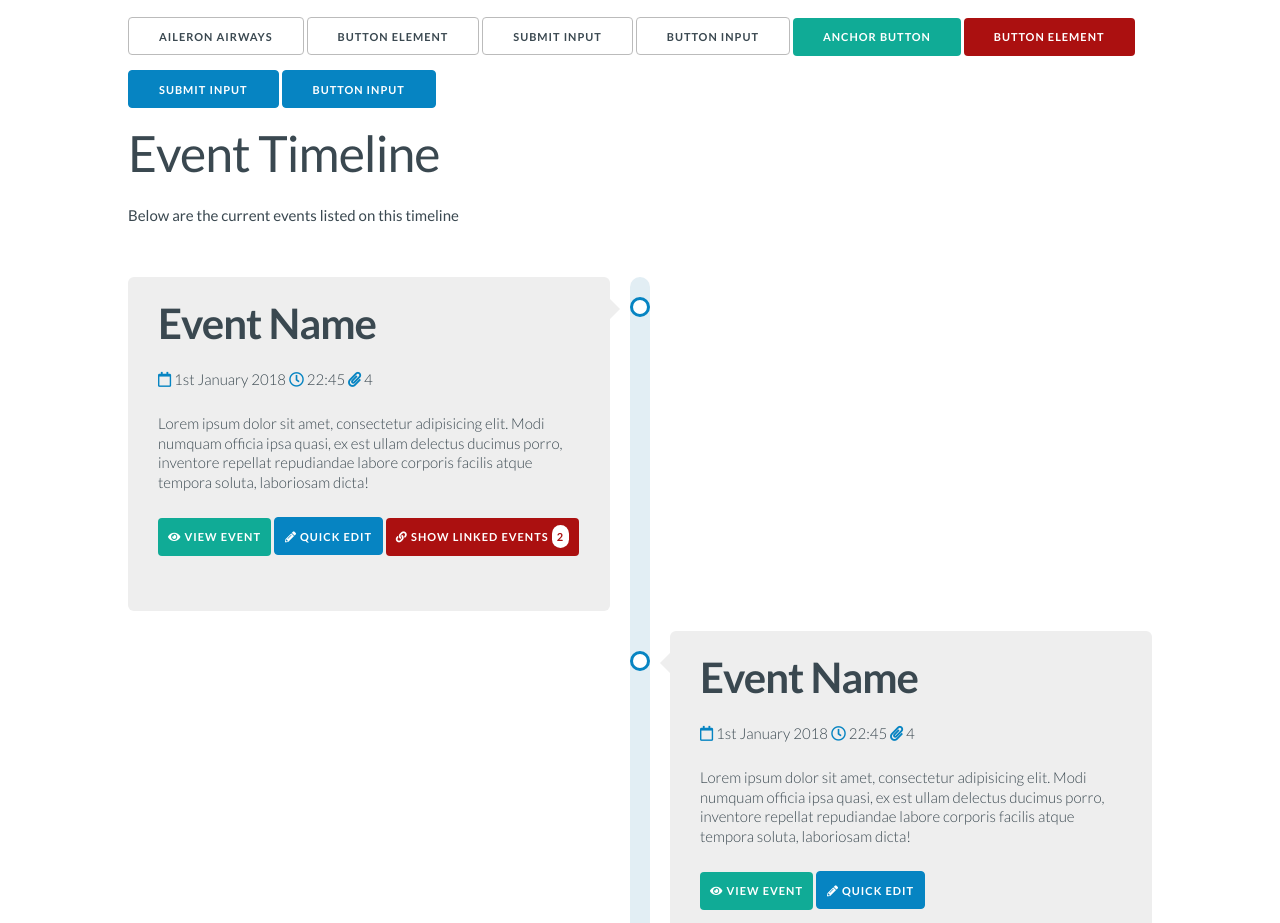
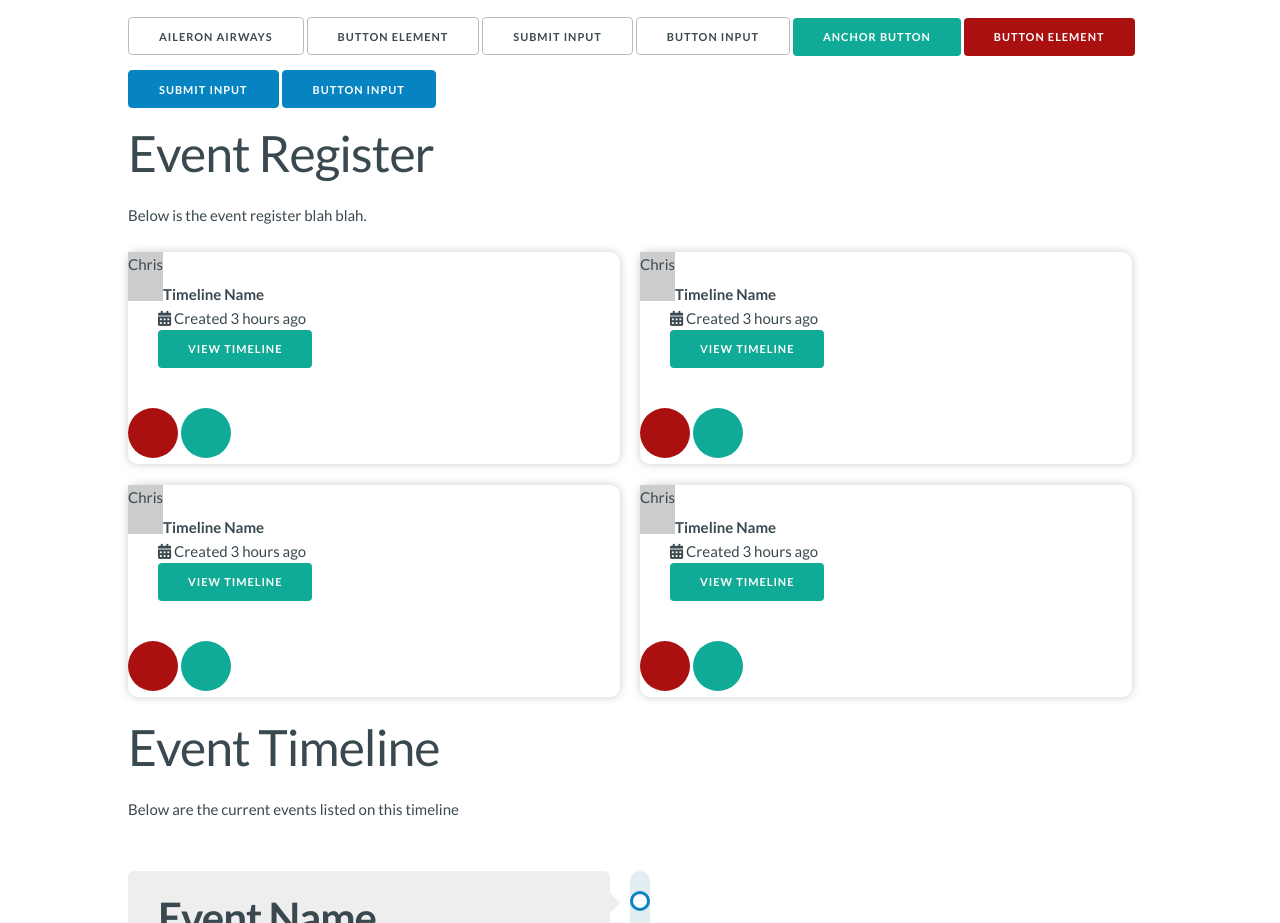
Before and after one commit to cjconnor24/ip3ui, a plain HTML site: page index.html in a window 1280 px wide. Shown: the part 1206-2129 px from the top of the page. Drawn offline with nearby package versions, Linux system fonts and the light colour scheme.

Commit message:
working on the timeline register

```diff
--- /dev/null
+++ b/css/register.css
@@ -0,0 +1,75 @@
+.register::after {
+  content: ' ';
+  display: block;
+  clear: both;
+}
+
+.register .register__timeline {
+  position: relative;
+  float: left;
+  border-radius: 10px;
+  box-shadow: 0px 0px 10px #CCC;
+  width: calc(48%);
+  margin: 0 0 2% 0;
+}
+
+.register .register__timeline:nth-child(odd) {
+  margin-right: 1%;
+}
+
+.register .register__timeline:nth-child(even) {
+  margin-left: 1%;
+}
+
+/* .register__timeline,
+.register {
+  float:left;
+} */
+
+.register__timeline .event-count {
+  float: left;
+  background: #CCC;
+  display: block;
+}
+
+.timeline-details {
+  display: block;
+  padding: 30px;
+}
+
+.register .timeline-details p {
+  margin: 0;
+  padding: 0;
+}
+
+.register .timeline-buttons {
+  float:left;
+  /* position: absolute;
+  right: 0;
+  top: 0; */
+}
+
+.register .timeline-buttons ul {
+  list-style: none;
+  padding: 0;
+  margin: 0;
+}
+
+.register .timeline-buttons ul li {
+  margin: 0;
+  padding: 0;
+  display: inline-block;
+}
+
+.register .timeline-buttons ul li a {
+  text-decoration: none;
+  display: block;
+  border-radius: 50%;
+  height: 50px;
+  width: 50px;
+  background: #CCC;
+}
+
+.register .timeline-buttons ul li a span {
+  display: none;
+}
--- a/css/styles.css
+++ b/css/styles.css
@@ -4,6 +4,7 @@
 @import "skeleton.css"; /* CUSTOMISED SKELETON CSS FRAMEWORK */
 @import "base.css"; /*BASE ELEMENTS FOR THE LOOK AND FEEL*/
 @import "timeline.css";
+@import "register.css";
 /* @import url('https://fonts.googleapis.com/css?family=Lato:300,400,700'); */
 
 @import url('https://fonts.googleapis.com/css?family=Lato:300,400,700');
--- a/index.html
+++ b/index.html
@@ -175,6 +175,104 @@
         <button class="button-primary red">Button element</button>
         <input class="button-primary" type="submit" value="submit input">
         <input class="button-primary" type="button" value="button input">
+
+        <h1>Event Register</h1>
+        <p>Below is the event register blah blah.</p>
+
+        <div class="register">
+
+          <!-- Timeline -->
+          <div class="register__timeline">
+
+            <!-- EVENT COUNT -->
+            <div class="event-count">
+              <p>Chris</p>
+            </div>
+
+            <div class="timeline-details">
+              <p><strong>Timeline Name</strong></p>
+              <p><i class="fas fa-calendar-alt"></i> Created 3 hours ago</p>
+              <p><a href="#" class="button button-primary green">View Timeline</a></p>
+            </div>
+
+            <div class="timeline-buttons">
+              <ul>
+                <li><a href="#" class="red"><span>Delete Timeline</span></a></li>
+                <li><a href="#" class="green"><span>Edit Timeline</span></a></li>
+              </ul>
+            </div>
+
+          </div>
+
+          <div class="register__timeline">
+
+            <!-- EVENT COUNT -->
+            <div class="event-count">
+              <p>Chris</p>
+            </div>
+
+            <div class="timeline-details">
+              <p><strong>Timeline Name</strong></p>
+              <p><i class="fas fa-calendar-alt"></i> Created 3 hours ago</p>
+              <p><a href="#" class="button button-primary green">View Timeline</a></p>
+            </div>
+
+            <div class="timeline-buttons">
+              <ul>
+                <li><a href="#" class="red"><span>Delete Timeline</span></a></li>
+                <li><a href="#" class="green"><span>Edit Timeline</span></a></li>
+              </ul>
+            </div>
+
+          </div>
+
+          <div class="register__timeline">
+
+            <!-- EVENT COUNT -->
+            <div class="event-count">
+              <p>Chris</p>
+            </div>
+
+            <div class="timeline-details">
+              <p><strong>Timeline Name</strong></p>
+              <p><i class="fas fa-calendar-alt"></i> Created 3 hours ago</p>
+              <p><a href="#" class="button button-primary green">View Timeline</a></p>
+            </div>
+
+            <div class="timeline-buttons">
+              <ul>
+                <li><a href="#" class="red"><span>Delete Timeline</span></a></li>
+                <li><a href="#" class="green"><span>Edit Timeline</span></a></li>
+              </ul>
+            </div>
+
+          </div>
+
+          <div class="register__timeline">
+
+            <!-- EVENT COUNT -->
+            <div class="event-count">
+              <p>Chris</p>
+            </div>
+
+            <div class="timeline-details">
+              <p><strong>Timeline Name</strong></p>
+              <p><i class="fas fa-calendar-alt"></i> Created 3 hours ago</p>
+              <p><a href="#" class="button button-primary green">View Timeline</a></p>
+            </div>
+
+            <div class="timeline-buttons">
+              <ul>
+                <li><a href="#" class="red"><span>Delete Timeline</span></a></li>
+                <li><a href="#" class="green"><span>Edit Timeline</span></a></li>
+              </ul>
+            </div>
+
+          </div>
+
+
+
+        </div>
 
         <h1>Event Timeline</h1>
         <p>Below are the current events listed on this timeline</p>
```
